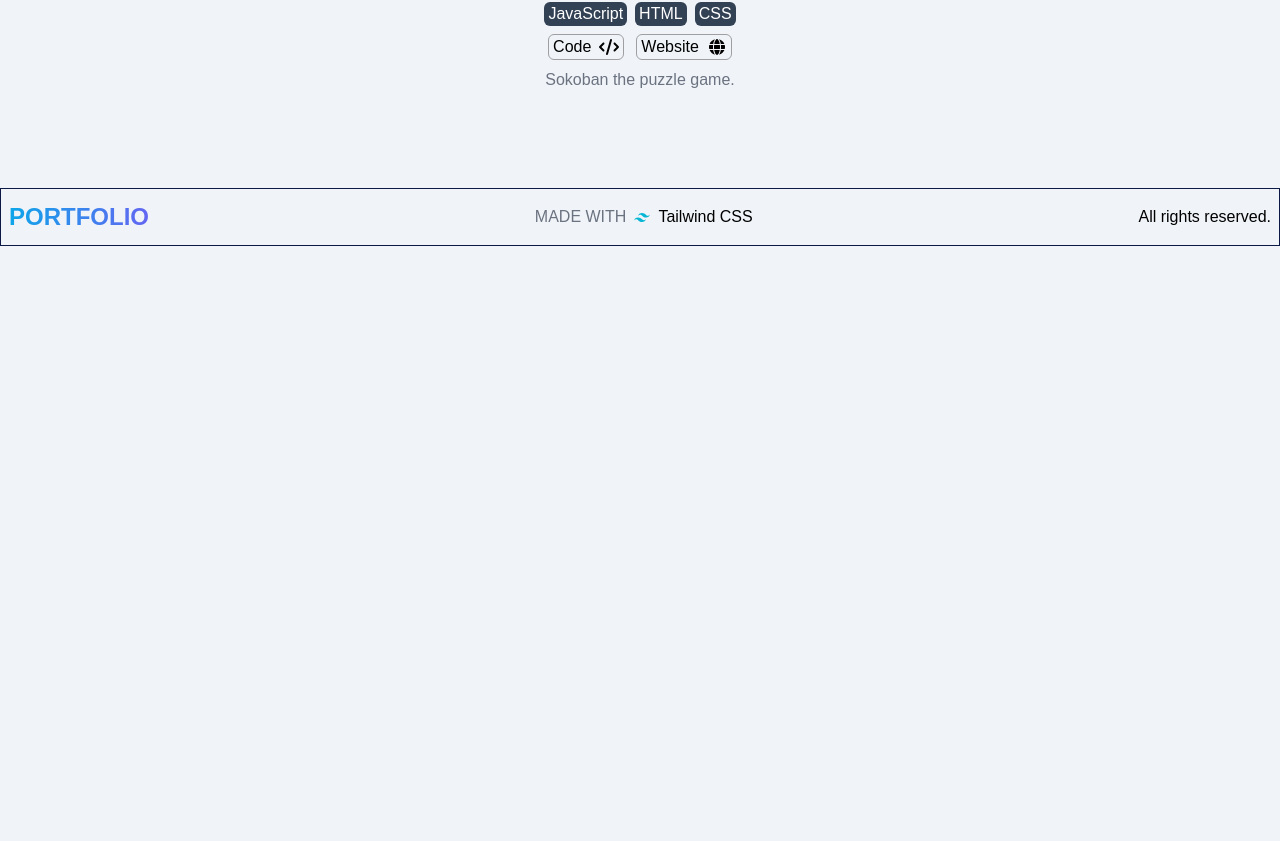
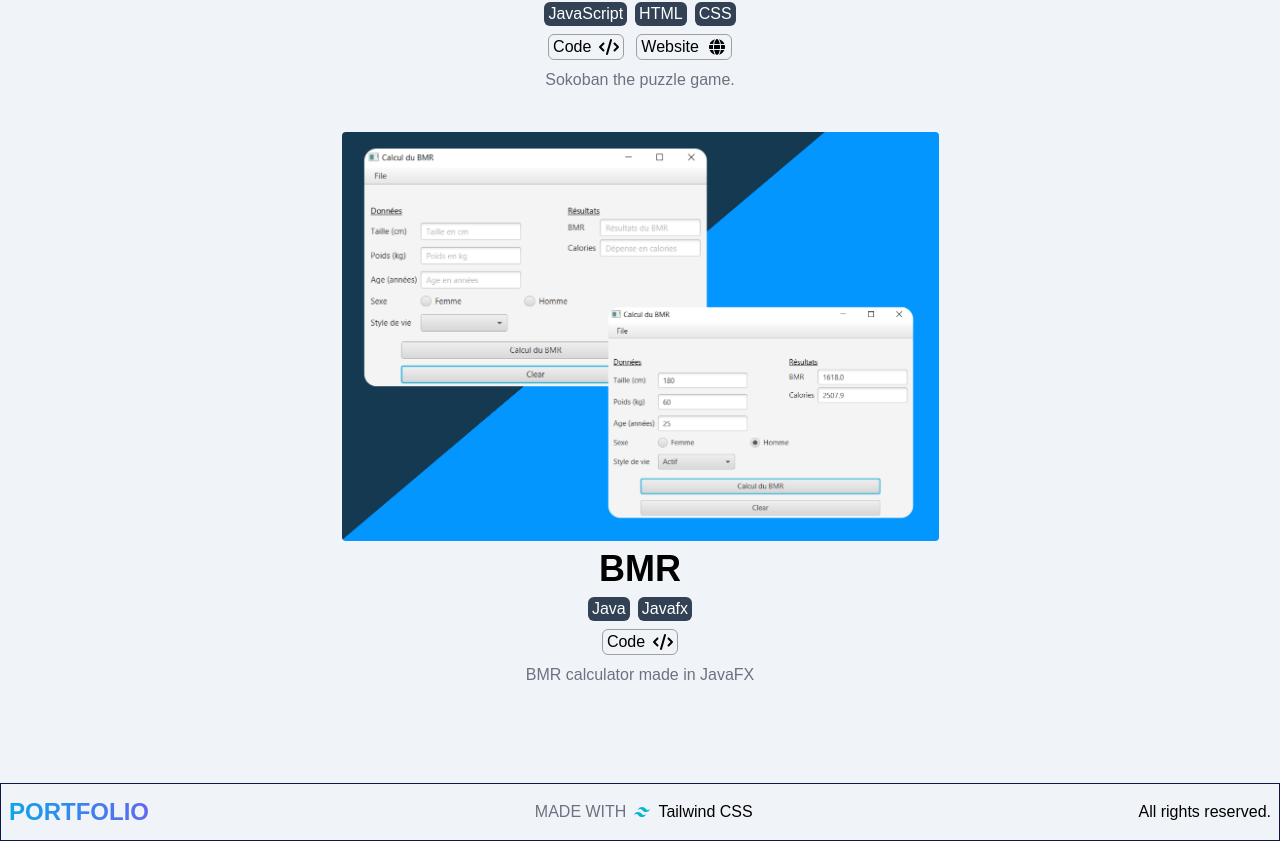
Before and after one commit to KBluelvl/Portfolio, a Next.js app in the folder project/: page / in a window 1280 px wide. Shown: the part 3277-4118 px from the top of the page. Before the commit the page ends 3523 px from the top, so only its background shows below. Built offline with nearby package versions, Linux system fonts and the light colour scheme.

Commit message:
add BMR project

```diff
--- a/project/src/app/globals.css
+++ b/project/src/app/globals.css
@@ -73,7 +73,7 @@ button {
   color: white;
 }
 
-header *{
+header * {
   background-color: var(--header);
 }
 
--- a/project/src/data/projects.ts
+++ b/project/src/data/projects.ts
@@ -32,6 +32,14 @@ const projects: Project[] = [
         github: "https://github.com/KBluelvl/Sokoban",
         website: "https://kbluelvl.github.io/Sokoban",
         tags: ["JavaScript", "HTML", "CSS"],
+    },
+    {
+        id: 4,
+        title: "BMR",
+        desc: "BMR calculator made in JavaFX",
+        image: "/image/projects/BMR.png",
+        github: "https://github.com/KBluelvl/Bmr",
+        tags: ["Java", "Javafx"],
     }
 ]
 
```
Also changed, not shown: project/public/image/projects/BMR.png (added).
